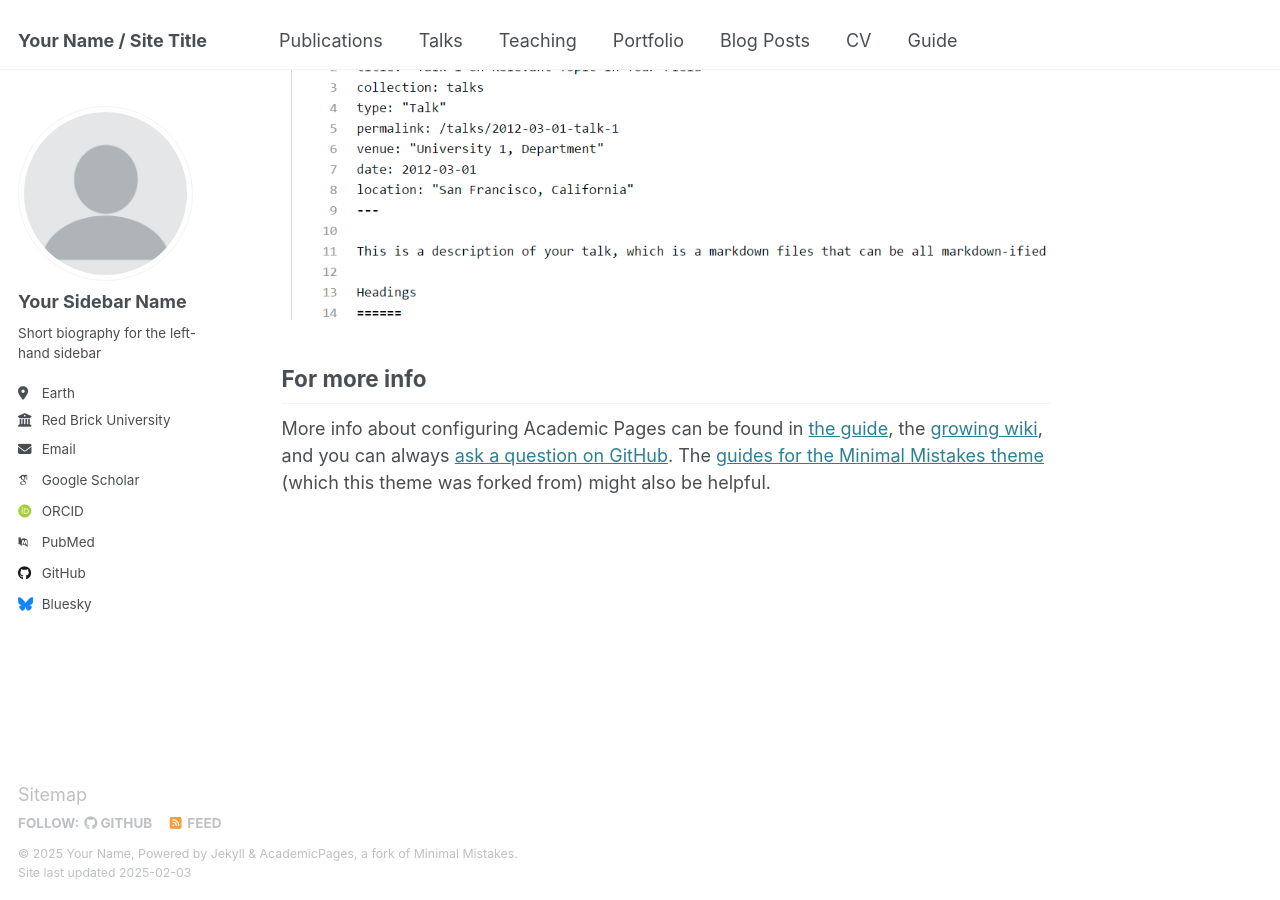
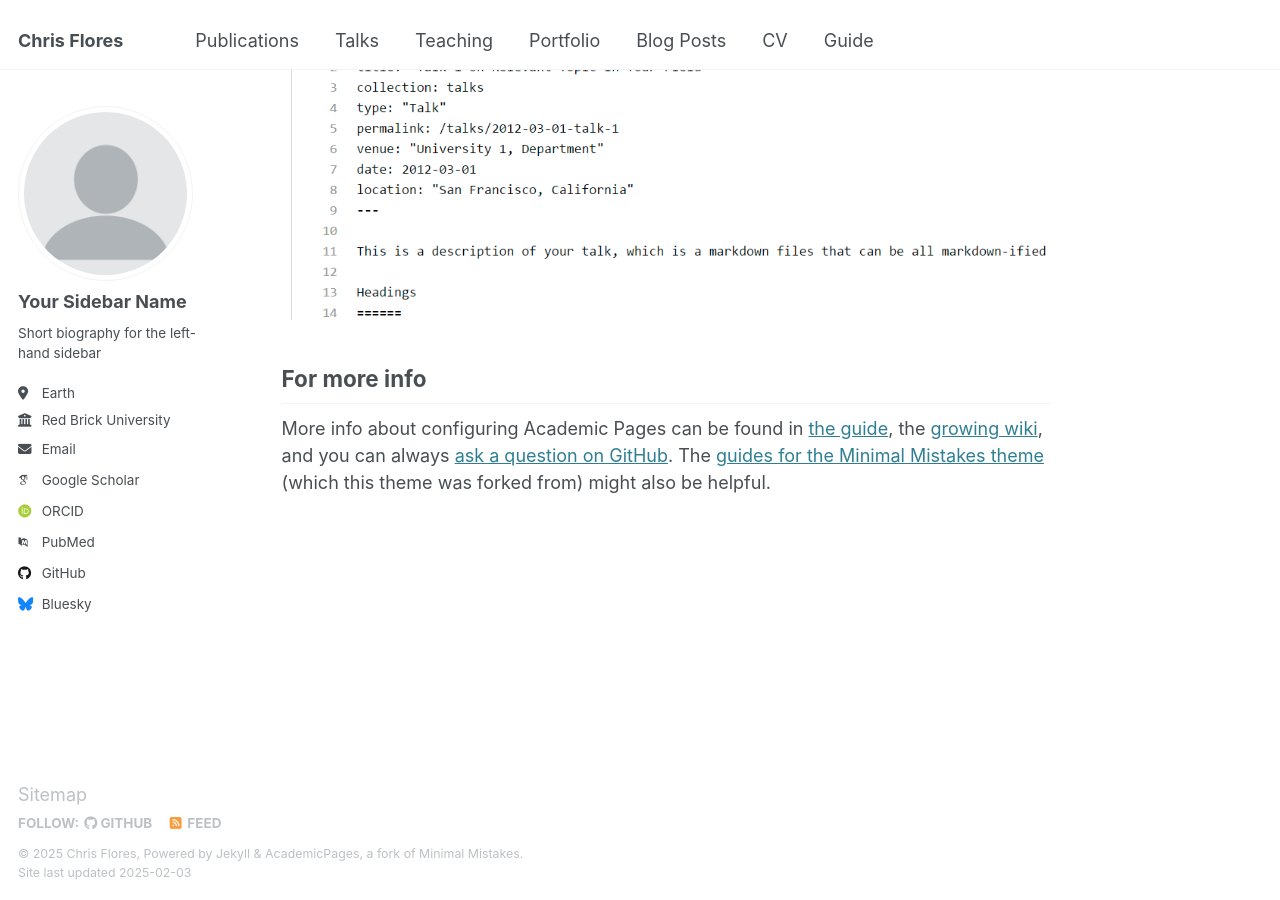
Before and after one commit to chris-flor/chris-flor.github.io, a Jekyll site: the page built from _pages/about.md, in a window 1280 px wide and 900 px high, scrolled down 2642 px. Built offline with Jekyll 4.4.1, drawn with Linux system fonts in a browser that asks for light colours; some web fonts are replaced.

Commit message:
Update _config.yml

```diff
--- a/_config.yml
+++ b/_config.yml
@@ -9,13 +9,13 @@
 # Basic Site Settings
 locale                   : "en-US"
 site_theme               : "default"
-title                    : "Your Name / Site Title"
+title                    : "Chris Flores"
 title_separator          : "-"
-name                     : &name "Your Name"
+name                     : &name "Chris Flores"
 description              : &description "personal description"
 url                      : https://academicpages.github.io # the base hostname & protocol for your site e.g. "https://[your GitHub username].github.io"
 baseurl                  : "" # the subpath of your site, e.g. "/blog"
-repository               : "academicpages/academicpages.github.io"
+repository               : "chris-flor/chris-flor.github.io"
 
 # Site Author - The following control what appear as part of the author content on the side bar.
 #               If a field is blank the icon and link will not appear, otherwise it will be shown.
```
